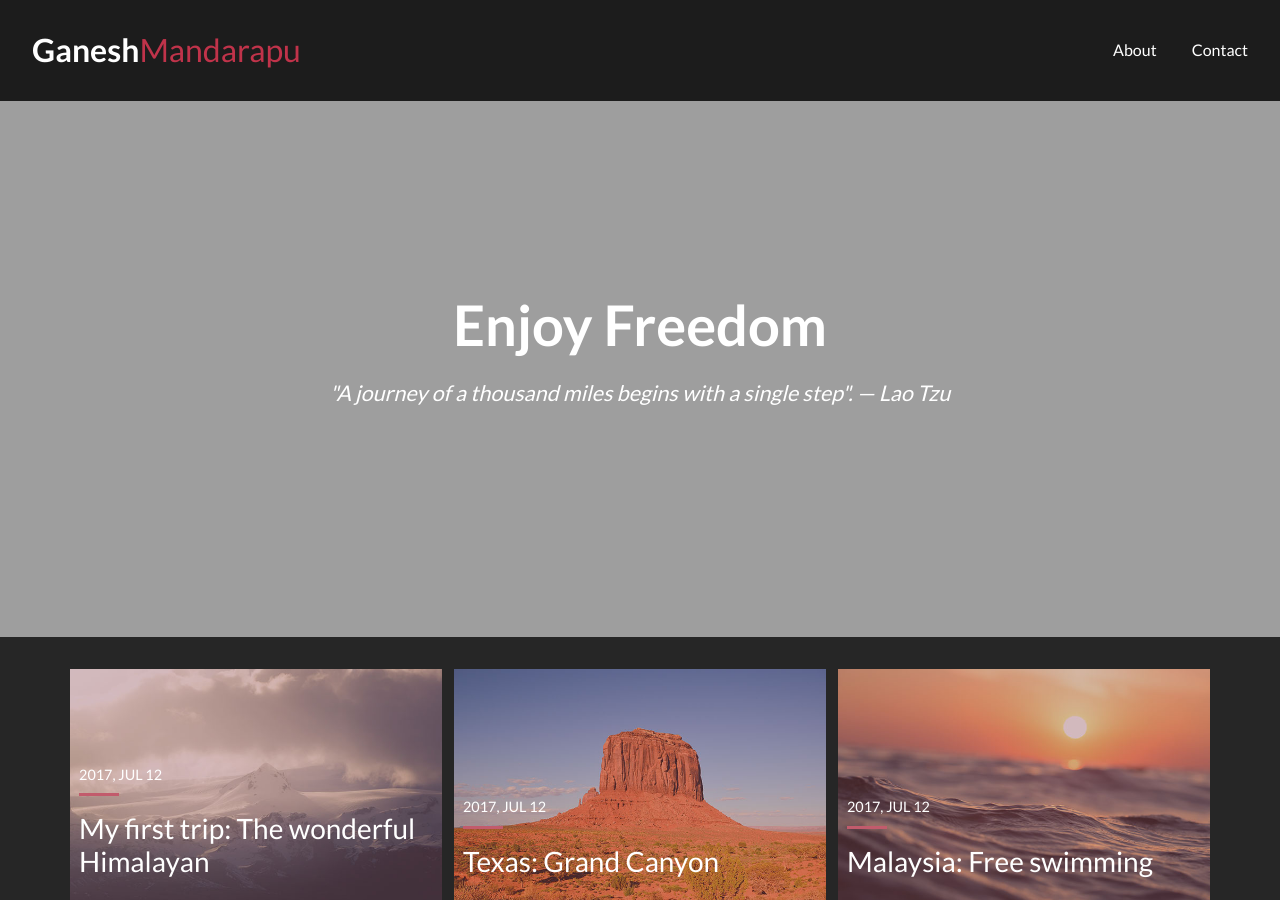
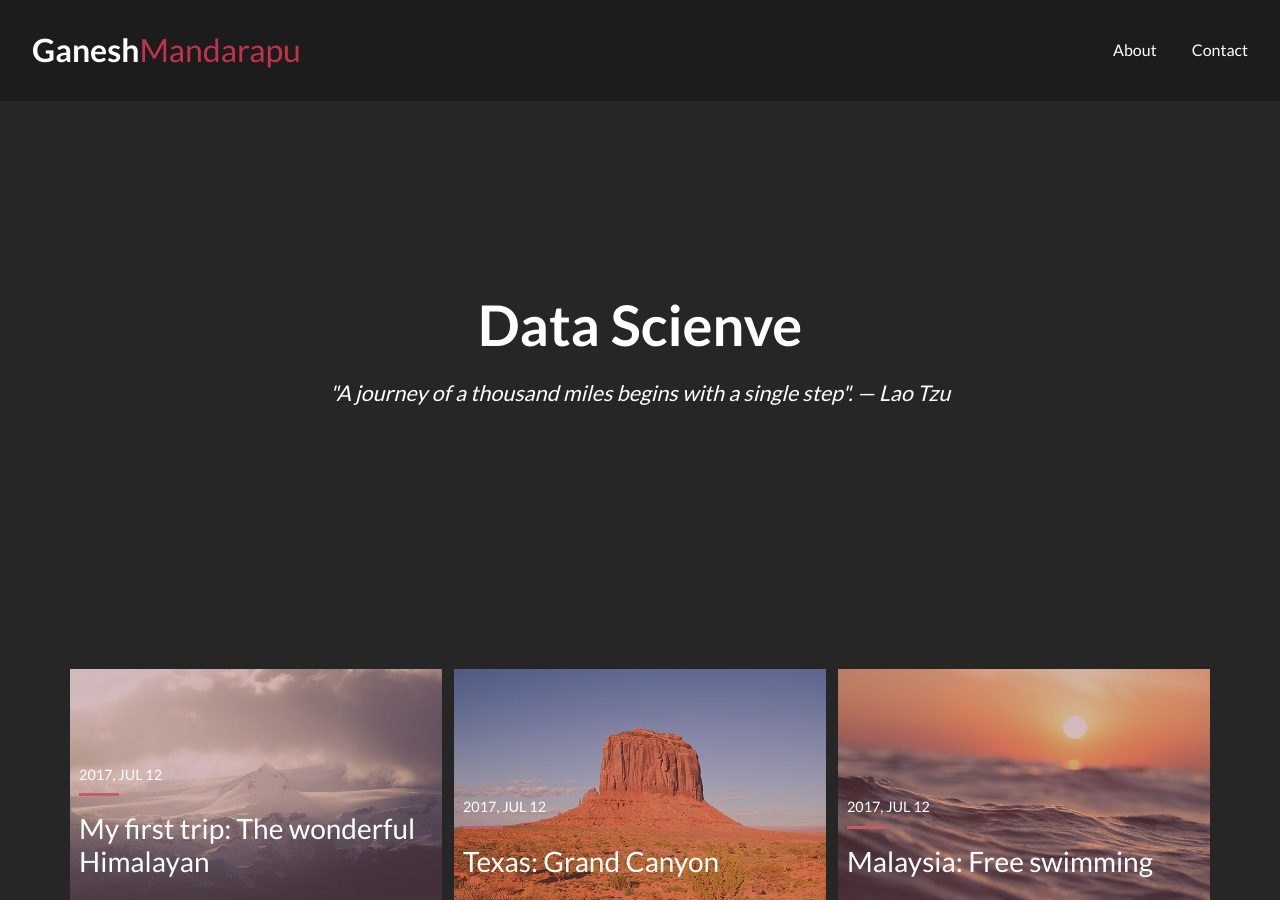
Before and after one commit to ganeshmandarapu/Projects, a Jekyll site: the page built from index.html, in a window 1280 px wide and 900 px high. Built offline with Jekyll 4.4.1, drawn with Linux system fonts in a browser that asks for light colours; the list of posts is cut into pages by our own code.

Commit message:
Update banner.html

```diff
--- a/_includes/banner.html
+++ b/_includes/banner.html
@@ -1,8 +1,8 @@
 
-<section id="banner" data-vide-bg="{{site.baseurl}}/assets/video/{% if site.video %}{{ site.video }}{% endif %}" data-vide-options="posterType: jpg, loop: true, muted: false, position: 50% 50%">
+<section id="banner">
   <div class="wrapper">
     <div class="content">
-      <h1 class="title">{% if site.banner-title %}{{ site.banner-title }}{% else %}Enjoy Freedom{% endif %}</h1>
+      <h1 class="title">{% if site.banner-title %}{{ site.banner-title }}{% else %}Data Scienve{% endif %}</h1>
       <h2 class="sub_title">{% if site.banner-desc %}{{ site.banner-desc }}{% else %}"A journey of a thousand miles begins with a single step". — Lao Tzu{% endif %}</h2>
     </div>
   </div>
```
